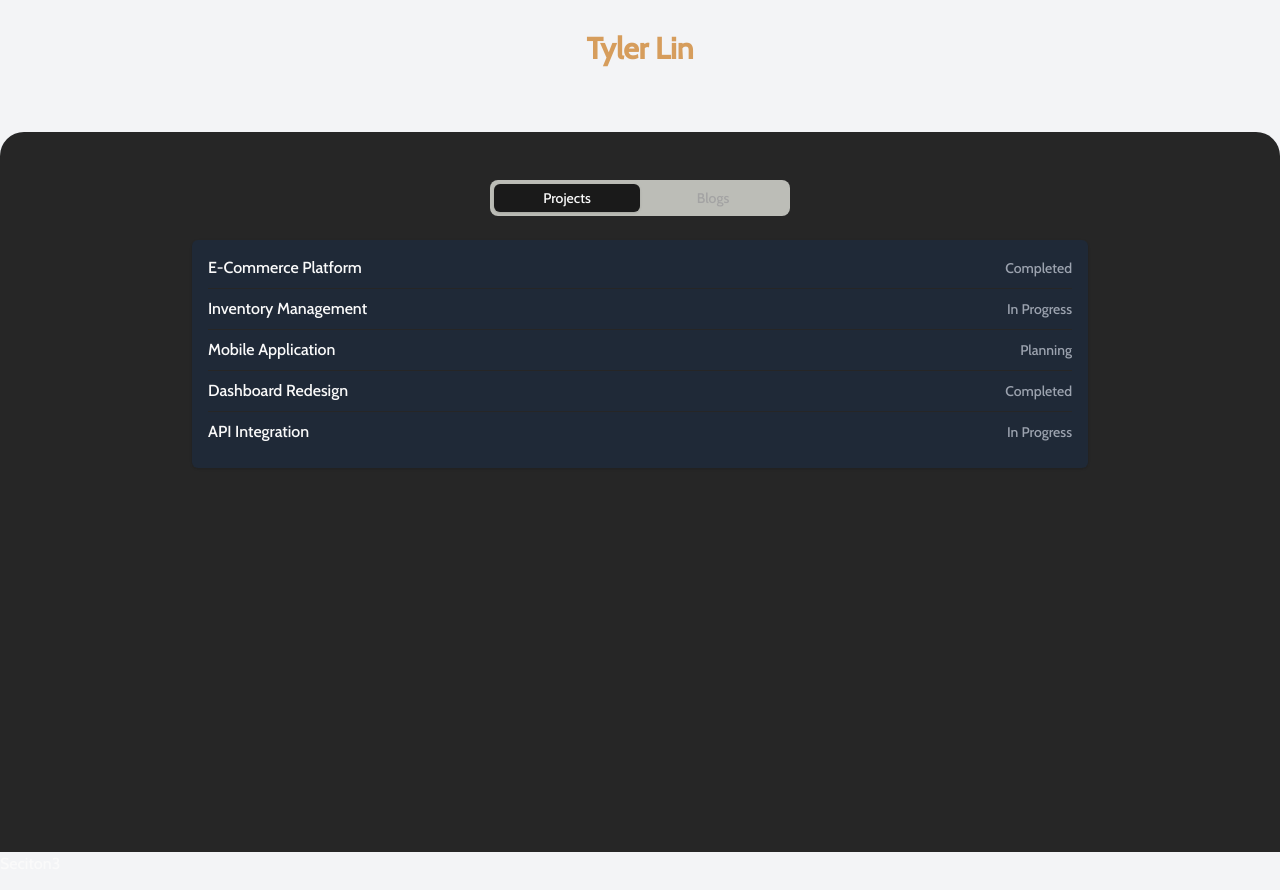
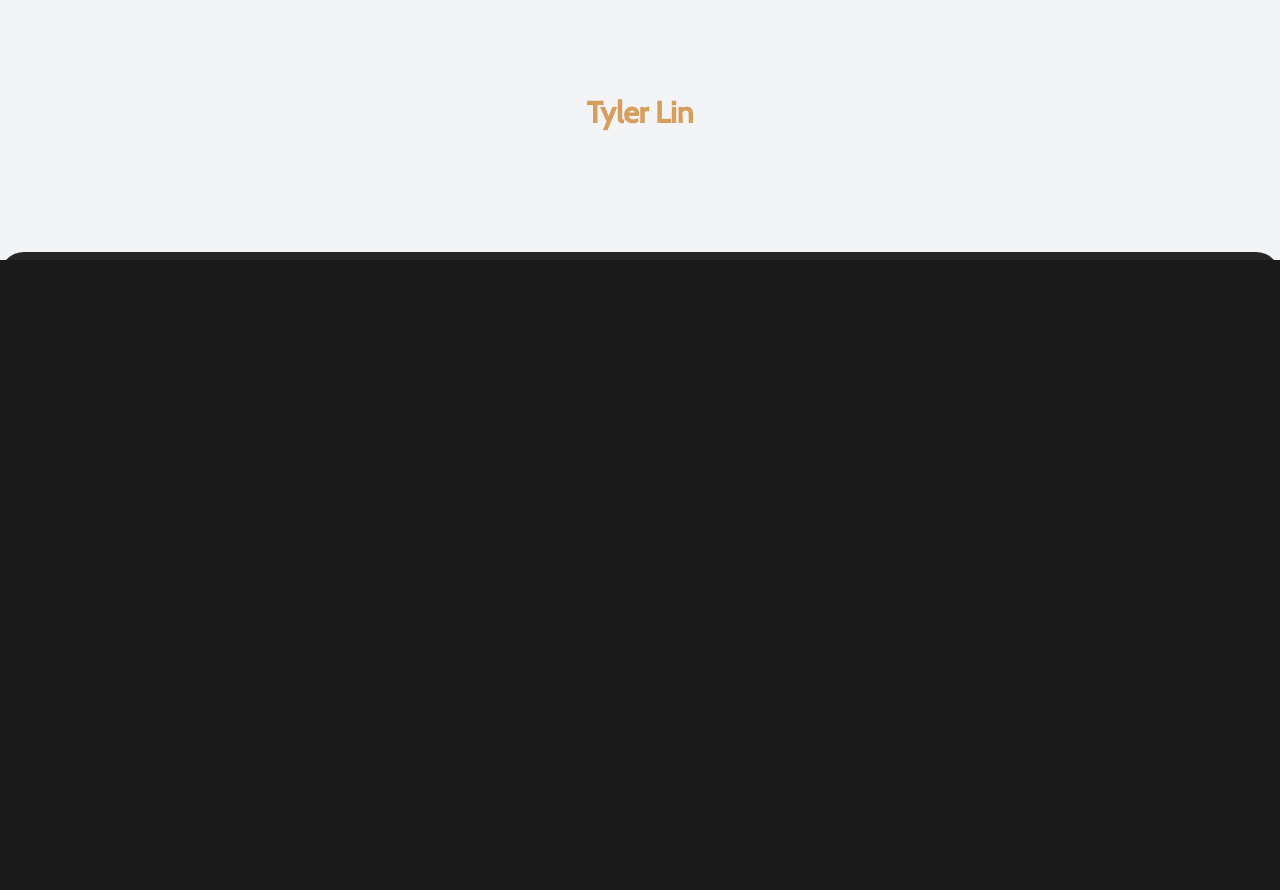
Before and after one commit to Tylerastro/blog, a Next.js app: page /about in a window 1280 px wide. Shown: the part 540-1430 px from the top of the page. After the commit the page ends 800 px from the top, so only its background shows below. Built offline with nearby package versions, Linux system fonts and the light colour scheme.

Commit message:
Update dependencies, add AnimatedBackground component, and enhance landing page layout and styles. Introduced smooth scrolling and improved PostTable animations.

```diff
--- a/app/[lang]/page.tsx
+++ b/app/[lang]/(landingPage)/page.tsx
@@ -1,11 +1,11 @@
 import PostTable from "@/components/landingPage/PostTable";
+
 export default async function Home({ params }: { params: { lang: string } }) {
-  // Await params to access its properties
   const { lang } = await params;
 
   return (
-    <main className="bg-gray-100">
-      <section className="h-[90svh] flex flex-col">
+    <main className="bg-gray-100 snap-mandatory snap-y h-screen overflow-y-scroll scroll-smooth">
+      <section className="h-[100svh] flex flex-col snap-center">
         <div className="h-[60%] flex items-center justify-center mt-16">
           <h2 className="text-xl font-medium text-primary-foreground">
             Every day tips
@@ -17,11 +17,13 @@ export default async function Home({ params }: { params: { lang: string } }) {
           </h1>
         </div>
       </section>
-      <section className="h-[90svh] bg-secondary rounded-t-3xl -mt-12 py-12">
-        <PostTable />
+      <section className="h-[100svh] bg-secondary rounded-t-3xl -mt-2 py-12 snap-center">
+        <div className="mt-12">
+          <PostTable />
+        </div>
       </section>
-      <section className="h-[80svh]">
-        <h1>Seciton3</h1>
+      <section className="h-[100svh] snap-center">
+        <h1>Section 3</h1>
       </section>
     </main>
   );
--- a/app/[lang]/globals.css
+++ b/app/[lang]/globals.css
@@ -6,13 +6,14 @@ body {
   /* font-family: Arial, Helvetica, sans-serif; */
   font-family: var(--font-roboto-mono);
   height: 100%;
-  /* overflow: hidden; */
-  /* Removed to allow scrolling on other pages */
 }
 
 html {
   height: 100%;
+  scroll-behavior: smooth;
 }
+
+
 
 @layer utilities {
   .text-balance {
--- a/app/[lang]/layout.tsx
+++ b/app/[lang]/layout.tsx
@@ -8,6 +8,7 @@ import "./globals.css";
 import { Roboto_Mono } from "next/font/google";
 import { NavBar } from "@/components/NavBar";
 import { BackToTop } from "@/components/BackToTop";
+
 const roboto_mono = Roboto_Mono({
   subsets: ["latin"],
   display: "swap",
@@ -55,7 +56,7 @@ export default async function LocaleLayout({
         <ThemeProvider attribute="class" defaultTheme="dark" enableSystem>
           <Toaster />
           <NavBar />
-          <div className="animate-page-transition">{children}</div>
+          {children}
           <BackToTop />
         </ThemeProvider>
       </body>
--- /dev/null
+++ b/components/AnimatedBackground.tsx
@@ -0,0 +1,84 @@
+"use client";
+import { NeatConfig, NeatGradient } from "@firecms/neat";
+import { useEffect, useRef } from "react";
+
+// Define your config
+export const config: NeatConfig = {
+  colors: [
+    {
+      color: "#FF5772",
+      enabled: true,
+    },
+    {
+      color: "#4CB4BB",
+      enabled: true,
+    },
+    {
+      color: "#FFC600",
+      enabled: true,
+    },
+    {
+      color: "#8B6AE6",
+      enabled: true,
+    },
+    {
+      color: "#2E0EC7",
+      enabled: true,
+    },
+  ],
+  speed: 4,
+  horizontalPressure: 3,
+  verticalPressure: 4,
+  waveFrequencyX: 3,
+  waveFrequencyY: 3,
+  waveAmplitude: 8,
+  shadows: 1,
+  highlights: 5,
+  colorBrightness: 1,
+  colorSaturation: 7,
+  wireframe: false,
+  colorBlending: 8,
+  backgroundColor: "#003FFF",
+  backgroundAlpha: 1,
+  grainScale: 3,
+  grainIntensity: 0.3,
+  grainSpeed: 1,
+  resolution: 1,
+};
+
+export default function AnimatedBackground() {
+  const canvasRef = useRef<HTMLCanvasElement>(null);
+
+  useEffect(() => {
+    if (!canvasRef.current) return;
+
+    // Create the gradient
+    const neat = new NeatGradient({
+      ref: canvasRef.current,
+      ...config,
+    });
+
+    // Optional: modify after initialization
+    neat.speed = 6;
+
+    // Cleanup on component unmount
+    return () => {
+      neat.destroy();
+    };
+  }, []);
+
+  return (
+    <canvas
+      ref={canvasRef}
+      id="gradient"
+      style={{
+        position: "fixed",
+        top: 0,
+        left: 0,
+        width: "100%",
+        height: "100%",
+        zIndex: -1,
+      }}
+    />
+  );
+}
--- a/components/landingPage/PostTable.tsx
+++ b/components/landingPage/PostTable.tsx
@@ -1,13 +1,38 @@
 "use client";
 import { Tabs, TabsContent, TabsList, TabsTrigger } from "@/components/ui/tabs";
+import "./module.css";
 
-// Sample data - replace with your actual data
 const projects = [
-  { id: 1, name: "E-Commerce Platform", status: "Completed" },
-  { id: 2, name: "Inventory Management", status: "In Progress" },
-  { id: 3, name: "Mobile Application", status: "Planning" },
-  { id: 4, name: "Dashboard Redesign", status: "Completed" },
-  { id: 5, name: "API Integration", status: "In Progress" },
+  {
+    id: 1,
+    name: "E-Commerce Platform",
+    status: "Completed",
+    date: "Jan 15, 2023",
+  },
+  {
+    id: 2,
+    name: "Inventory Management",
+    status: "In Progress",
+    date: "Mar 22, 2023",
+  },
+  {
+    id: 3,
+    name: "Mobile Application",
+    status: "Planning",
+    date: "Apr 10, 2023",
+  },
+  {
+    id: 4,
+    name: "Dashboard Redesign",
+    status: "Completed",
+    date: "Jul 05, 2023",
+  },
+  {
+    id: 5,
+    name: "API Integration",
+    status: "In Progress",
+    date: "Oct 18, 2023",
+  },
 ];
 
 const blogs = [
@@ -18,49 +43,97 @@ const blogs = [
   { id: 5, title: "Web Performance Tips", date: "Sep 18, 2023" },
 ];
 
+interface ListItem {
+  id: number;
+  name?: string;
+  title?: string;
+  status?: string;
+  date?: string;
+  [key: string]: any;
+}
+
+interface TabContentProps {
+  items: ListItem[];
+  tabValue: string;
+  className?: string;
+  labelField?: string;
+  badgeText?: string;
+  hasDarkBackground?: boolean;
+}
+
+const TabContent = ({
+  items,
+  tabValue,
+  className = "",
+  labelField = "name",
+  badgeText,
+  hasDarkBackground = false,
+}: TabContentProps) => {
+  const backgroundClass = hasDarkBackground ? "bg-slate-500 text-white" : "";
+
+  return (
+    <TabsContent value={tabValue} className="mt-0">
+      <ul className={`space-y-2 border rounded-lg p-4 shadow-sm ${className}`}>
+        {items.map((item, index) => (
+          <li
+            key={item.id}
+            className={`flex justify-between items-center border-b pb-2 last:border-0 origin-top p-3 rounded-md post-table-item ${backgroundClass}`}
+            style={{
+              animationDelay: `${index * 300}ms`,
+            }}
+          >
+            <div>
+              <span className="font-medium">{item[labelField]}</span>
+              {item.date && (
+                <span className={`ml-2 text-sm text-gray-300/45`}>
+                  ({item.date})
+                </span>
+              )}
+            </div>
+            {item.status && (
+              <span className={`text-sm text-gray-300/45`}>{item.status}</span>
+            )}
+          </li>
+        ))}
+      </ul>
+    </TabsContent>
+  );
+};
+
 export default function PostTable() {
   return (
     <div className="w-full max-w-4xl mx-auto">
       <Tabs defaultValue="projects" className="w-full">
         <div className="flex justify-center mb-6">
-          <TabsList className="grid w-[300px] grid-cols-2">
-            <TabsTrigger value="projects">Projects</TabsTrigger>
-            <TabsTrigger value="blogs">Blogs</TabsTrigger>
+          <TabsList className="grid w-[400px] grid-cols-2 bg-transparent">
+            <TabsTrigger
+              value="projects"
+              className="text-lg data-[state=active]:bg-transparent data-[state=active]:text-primary  transition-all hover:scale-105 hover:shadow-md"
+            >
+              Projects
+            </TabsTrigger>
+            <TabsTrigger
+              value="blogs"
+              className="text-lg data-[state=active]:bg-transparent data-[state=active]:text-primary  transition-all hover:scale-105 hover:shadow-md"
+            >
+              Blogs
+            </TabsTrigger>
           </TabsList>
         </div>
 
-        <div className="bg-white dark:bg-gray-800 rounded-md shadow p-4">
-          <TabsContent value="projects" className="mt-0">
-            <ul className="space-y-2">
-              {projects.map((project) => (
-                <li
-                  key={project.id}
-                  className="flex justify-between items-center border-b pb-2 last:border-0"
-                >
-                  <span className="font-medium">{project.name}</span>
-                  <span className="text-sm text-gray-500 dark:text-gray-400">
-                    {project.status}
-                  </span>
-                </li>
-              ))}
-            </ul>
-          </TabsContent>
+        <div className="rounded-md p-4">
+          <TabContent
+            items={projects}
+            tabValue="projects"
+            hasDarkBackground={true}
+          />
 
-          <TabsContent value="blogs" className="mt-0">
-            <ul className="space-y-2">
-              {blogs.map((blog) => (
-                <li
-                  key={blog.id}
-                  className="flex justify-between items-center border-b pb-2 last:border-0"
-                >
-                  <span className="font-medium">{blog.title}</span>
-                  <span className="text-sm text-gray-500 dark:text-gray-400">
-                    {blog.date}
-                  </span>
-                </li>
-              ))}
-            </ul>
-          </TabsContent>
+          <TabContent
+            items={blogs}
+            tabValue="blogs"
+            labelField="title"
+            badgeText="Blog"
+          />
         </div>
       </Tabs>
     </div>
--- /dev/null
+++ b/components/landingPage/module.css
@@ -0,0 +1,64 @@
+.post-table-item {
+    animation: flip .5s ease-out forwards;
+    backface-visibility: visible;
+    transform-style: preserve-3d;
+    transform-origin: center;
+    opacity: 0;
+    animation-fill-mode: forwards;
+}
+
+@keyframes flip {
+    0% {
+        opacity: 1;
+        transform: rotateX(0deg);
+    }
+
+    10% {
+        opacity: 1;
+        transform: rotateX(90deg);
+    }
+
+    20% {
+        opacity: 1;
+        transform: rotateX(180deg);
+    }
+
+    30% {
+        opacity: 1;
+        transform: rotateX(270deg);
+    }
+
+    40% {
+        opacity: 1;
+        transform: rotateX(360deg);
+    }
+
+    50% {
+        opacity: 1;
+        transform: rotateX(450deg);
+    }
+
+    60% {
+        opacity: 1;
+        transform: rotateX(540deg);
+    }
+
+    70% {
+        opacity: 1;
+        transform: rotateX(630deg);
+    }
+
+    80% {
+        opacity: 1;
+        transform: rotateX(720deg);
+    }
+
+    90% {
+        opacity: 1;
+        transform: rotateX(810deg);
+    }
+
+    100% {
+        opacity: 1;
+    }
+}
```
Also changed, not shown: components/NavBar.tsx (+5 -52 lines), package.json (+6 -1 lines), 1 other file (tests, documents, lock files or other folders).
